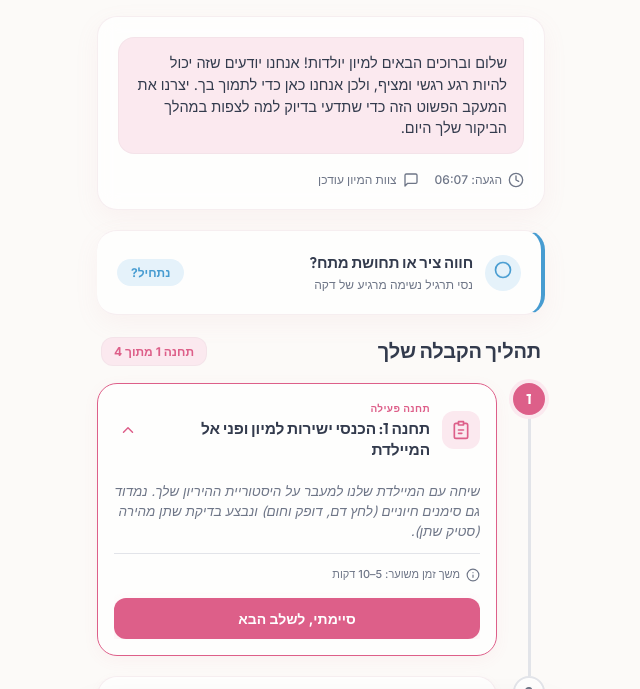
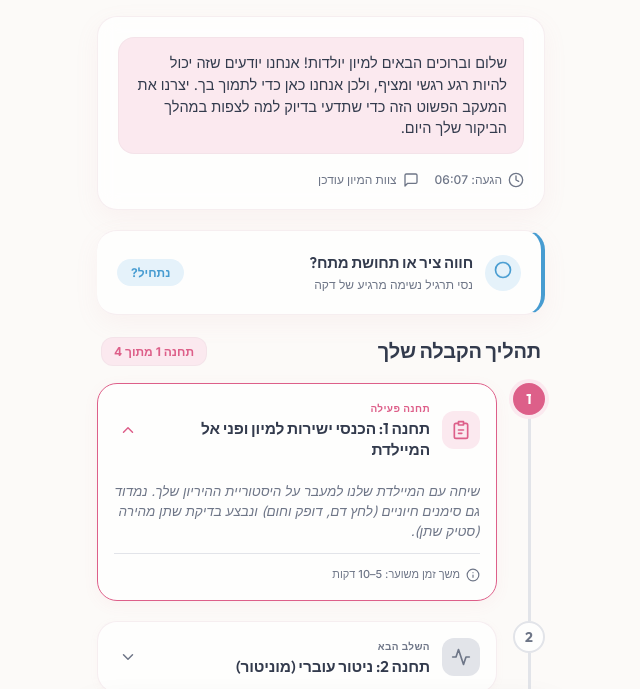
Before and after one commit to beresim-sys/triage-app, a website built with Vite: page index.html in a window 1280 px wide. Shown: the part 111-800 px from the top of the page, without its empty margins (319-959 px from the left). Built offline with nearby package versions, Linux system fonts and the light colour scheme.

Commit message:
Remove next-step transition buttons from timeline cards in index.html

```diff
--- a/index.html
+++ b/index.html
@@ -156,7 +156,6 @@
                 <svg viewBox="0 0 24 24" width="14" height="14" class="info-inline"><circle cx="12" cy="12" r="10" fill="none" stroke="currentColor" stroke-width="2"/><path d="M12 16v-4m0-4h.01" stroke="currentColor" stroke-width="2" stroke-linecap="round"/></svg>
                 <span>משך זמן משוער: 5–10 דקות</span>
               </div>
-              <button class="next-step-btn" onclick="if(window.transitionToStep) { window.transitionToStep(1); } else { alert('שגיאה: קובץ main.js לא נטען עדיין בדפדפן'); } event.stopPropagation();">סיימתי, לשלב הבא</button>
             </div>
           </div>
         </div>
@@ -222,7 +221,6 @@
                 <svg viewBox="0 0 24 24" width="14" height="14" class="info-inline"><circle cx="12" cy="12" r="10" fill="none" stroke="currentColor" stroke-width="2"/><path d="M12 16v-4m0-4h.01" stroke="currentColor" stroke-width="2" stroke-linecap="round"/></svg>
                 <span>משך זמן משוער: 20–30 דקות</span>
               </div>
-              <button class="next-step-btn" onclick="if(window.transitionToStep) { window.transitionToStep(2); } else { alert('שגיאה: קובץ main.js לא נטען עדיין בדפדפן'); } event.stopPropagation();">סיימתי, לשלב הבא</button>
             </div>
           </div>
         </div>
@@ -288,7 +286,6 @@
                 <svg viewBox="0 0 24 24" width="14" height="14" class="info-inline"><circle cx="12" cy="12" r="10" fill="none" stroke="currentColor" stroke-width="2"/><path d="M12 16v-4m0-4h.01" stroke="currentColor" stroke-width="2" stroke-linecap="round"/></svg>
                 <span>משך זמן משוער: 15–20 דקות</span>
               </div>
-              <button class="next-step-btn" onclick="if(window.transitionToStep) { window.transitionToStep(3); } else { alert('שגיאה: קובץ main.js לא נטען עדיין בדפדפן'); } event.stopPropagation();">סיימתי, לשלב הבא</button>
             </div>
           </div>
         </div>
```
